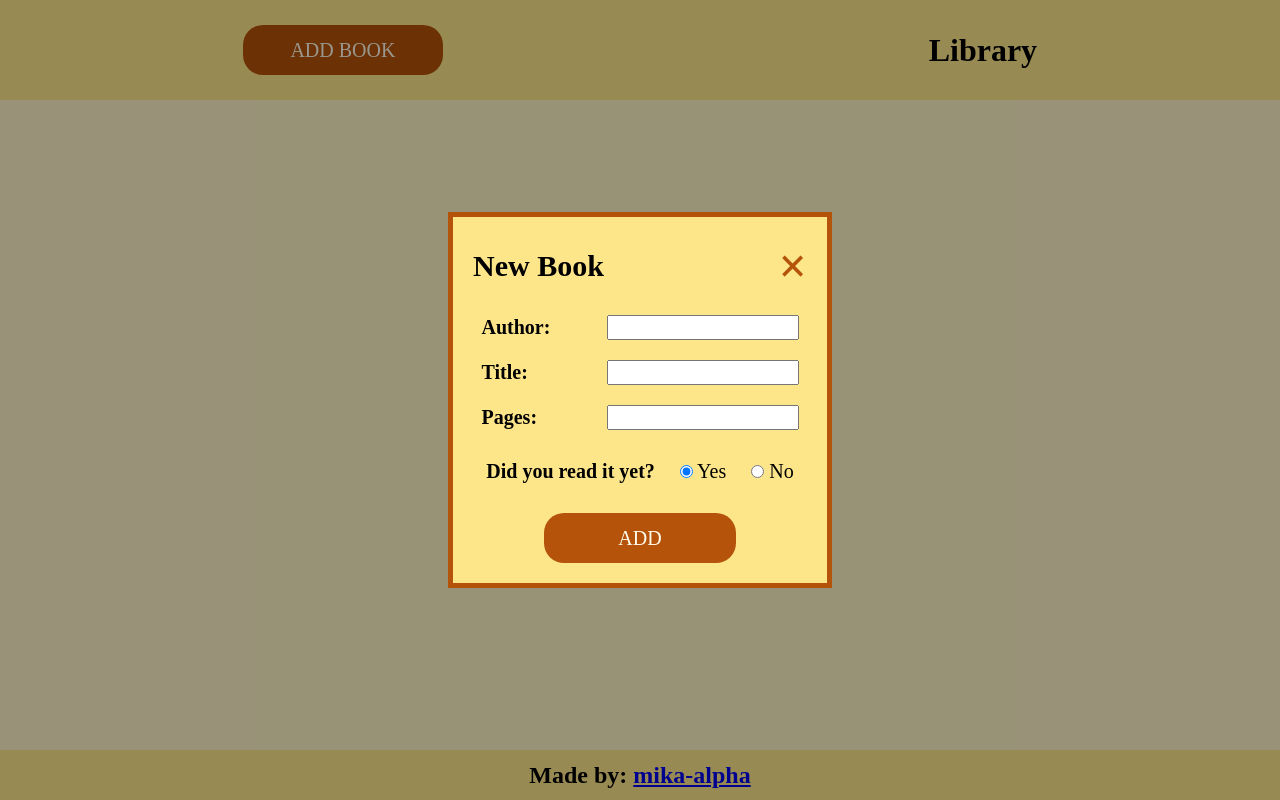
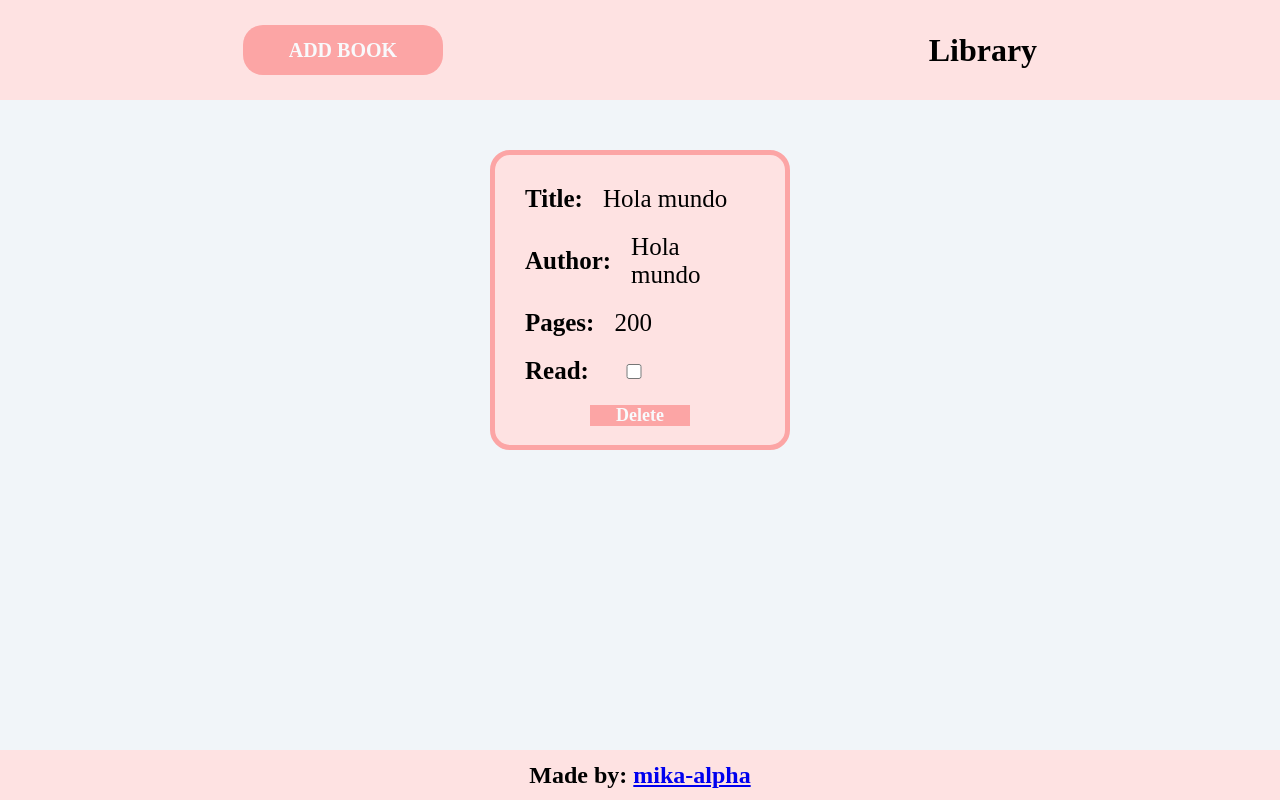
Before and after one commit to mika-alpha/library, a plain HTML site: page index.html in a window 1280 px wide. Drawn offline with Linux system fonts and the light colour scheme; a web font is replaced by a local one.

Commit message:
Change colors and style

```diff
--- a/index.html
+++ b/index.html
@@ -18,6 +18,27 @@
     </header>
 
     <main class="main">
+
+        <div class="card">
+            <div class="info-row">
+                <h4>Title:</h4>
+                <p>Hola mundo</p>
+            </div>
+            <div class="info-row">
+                <h4>Author:</h4>
+                <p>Hola mundo</p>
+            </div>
+            <div class="info-row">
+                <h4>Pages:</h4>
+                <p>200</p>
+            </div>
+            <div class="read-switch">
+                <h4>Read:</h4>
+                <input type="checkbox" value="1">
+            </div>
+            <button type="button" class ="delete">Delete</button>
+        </div>
+
 
     </main>
 
--- a/style.css
+++ b/style.css
@@ -1,8 +1,9 @@
 :root{
-    --white: #fffbeb;
-    --orangeish: #fef3c7;
-    --bone: #fde68a;
-    --woodish: #b45309;
+    --white: #f8fafc;
+    --orangeish: #f1f5f9;
+    --bone: #fee2e2;
+    --woodish: #fca5a5;
+    --clicked: #ef4444;
 }
 
 *{
@@ -35,9 +36,11 @@ body{
 
 .main{
     display: grid;
-    grid-template-columns: repeat(auto-fit, minmax(300px,1fr));
-    gap: 20px;
+    grid-template-columns: repeat(auto-fit, 300px);
+    gap: 50px;
+    justify-content: center;
     background-color: var(--orangeish);
+    padding: 50px;
 }
 
 .new-book{
@@ -48,10 +51,11 @@ body{
     color:var(--white);
     border: none;
     border-radius: 20px;
+    font-weight: 900;
 }
 
 .new-book:active{
-    background-color: #78350f;
+    background-color: var(--clicked)
 }
 
 
@@ -69,7 +73,6 @@ body{
     height: 25px;
     font-size: 15px;
 }
-
 
 .form-row label {
     width: 120px;
@@ -92,18 +95,18 @@ body{
 }
 
 .modal {
+    display: none;
     position: fixed; /* Stay in place */
     z-index: 1; /* Sit on top */
     width: 100%; /* Full width */
     height: 100%; /* Full height */
     background-color: rgba(0,0,0,0.4); /* Black w/ opacity */
-    display: flex;
     align-items: center;
     justify-content: center;
 }
 
 .modal-content{
-    width: 30vw;
+    width: 35vw;
     display: flex;
     flex-direction: column;
     background-color: var(--bone);
@@ -148,3 +151,42 @@ body{
 .modal .new-book{
     width: 15vw;
 }
+
+.card{
+    display: flex;
+    flex-direction: column;
+    gap: 20px;
+    height: 300px;
+    background-color: var(--bone);
+    font-size: 25px;
+    padding: 30px;
+    border: 5px solid var(--woodish);
+    border-radius: 20px;
+}
+
+.info-row,
+.read-switch{
+    display: flex;
+    gap: 20px;
+    align-items: center;
+}
+
+.read-switch input[type="checkbox"]{
+    width: 50px;
+    height: 15px;
+}
+
+.delete{
+    background-color: var(--woodish);
+    color: var(--white);
+    font-weight: 900;
+    width: 100px;
+    height: 100px;
+    border: none;
+    font-size: 18px;
+    align-self: center;
+}
+
+.delete:active{
+    background-color: var(--clicked);
+}
```
